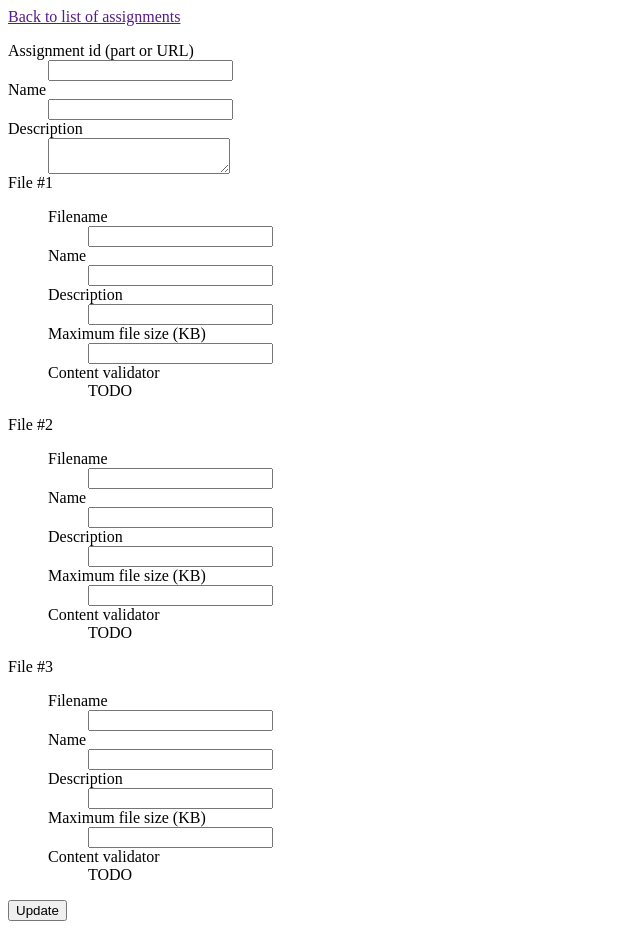
After one commit to vhotspur/nevilis-php, a PHP site: template views/admin/assignment_edit.html.php in a window 1280 px wide. The commit adds this page. Shown: the whole page, without its empty margins (0-640 px from the left). Run offline with PHP 8.4, Linux system fonts and the light colour scheme; the template is opened without the code that fills it, so the values that code supplies are empty; some libraries are stand-ins or nearby versions.

Commit message:
Administration: add new assignment page

```diff
--- a/index.php
+++ b/index.php
@@ -57,11 +57,14 @@ if (auth_is_user_logged_in()) {
 
 	dispatch('/admin', 'page_admin_main');
 	dispatch('/admin/users', 'page_admin_user_list');
-	dispatch('/admin/assignments', 'page_admin_assignements_list');
 	dispatch('/admin/users/add', 'page_admin_user_add');
 	dispatch_post('/admin/users/add', 'page_admin_user_create');
 	dispatch('/admin/users/edit/:uid', 'page_admin_user_edit');
 	dispatch_post('/admin/users/edit/:uid', 'page_admin_user_update');
+	dispatch('/admin/assignments', 'page_admin_assignement_list');
+	dispatch('/admin/assignments/add', 'page_admin_assignement_add');
+	dispatch_post('/admin/assignments/add', 'page_admin_assignment_create');
+
 
 	dispatch('/:course', 'page_course_main');
 	dispatch('/:course/:assignment', 'page_assignment_main');
--- /dev/null
+++ b/views/admin/assignment_edit.html.php
@@ -0,0 +1,60 @@
+<p>
+	<a href="<?php echo url_for('admin', 'assignments'); ?>">Back to list of assignments</a>
+</p>
+
+<form method="post" action="<?php
+ 	if ($aid === null) {
+		echo url_for('admin', 'assignments', 'add');
+	} else {
+ 		echo url_for('admin', 'assignments', 'edit', $aid);
+	}
+?>">
+	<dl>
+		<dt>Assignment id (part or URL)</dt>
+		<dd><?php
+	if ($aid === null) {
+		echo "<input type=\"text\" name=\"aid\" />\n";
+	} else {
+		echo "<b>" . h($aid) . "</b> (cannot be changed)";
+	}
+		?></dd>
+
+		<dt>Name</dt>
+		<dd>
+			<input type="text" name="name" value="<?php echo h($name); ?>" />
+		</dd>
+
+		<dt>Description</dt>
+		<dd>
+			<textarea name="description"><?php echo h($description); ?></textarea>
+
+<?php
+// TODO: Iterate through existing files.
+$file_index = 0;
+
+for ($i = 0; $i < 3; $i++, $file_index++) {
+?>
+		<dt>File #<?php echo ( $file_index + 1); ?><input type="hidden" name="file_<?php echo $file_index; ?>_id" value="0" /></dt>
+		<dd>
+			<dl>
+				<dt>Filename</dt>
+				<dd><input type="text" name="file_<?php echo $file_index; ?>_filename" /></dd>
+				<dt>Name</dt>
+				<dd><input type="text" name="file_<?php echo $file_index; ?>_name" /></dd>
+				<dt>Description</dt>
+				<dd><input type="text" name="file_<?php echo $file_index; ?>_description" /></dd>
+				<dt>Maximum file size (KB)</dt>
+				<dd><input type="text" name="file_<?php echo $file_index; ?>_maxsize" /></dd>
+				<dt>Content validator</dt>
+				<dd>TODO</dd>
+			</dl>
+		</dd>
+<?php
+}
+?>
+
+		<dt>
+			<input type="submit" value="Update" />
+		</dt>
+	</dl>
+</form>
```
Also changed, not shown: controllers/admin.assignments.php (+49 -1 lines), lib/model.assignment.php (+25 -0 lines).
